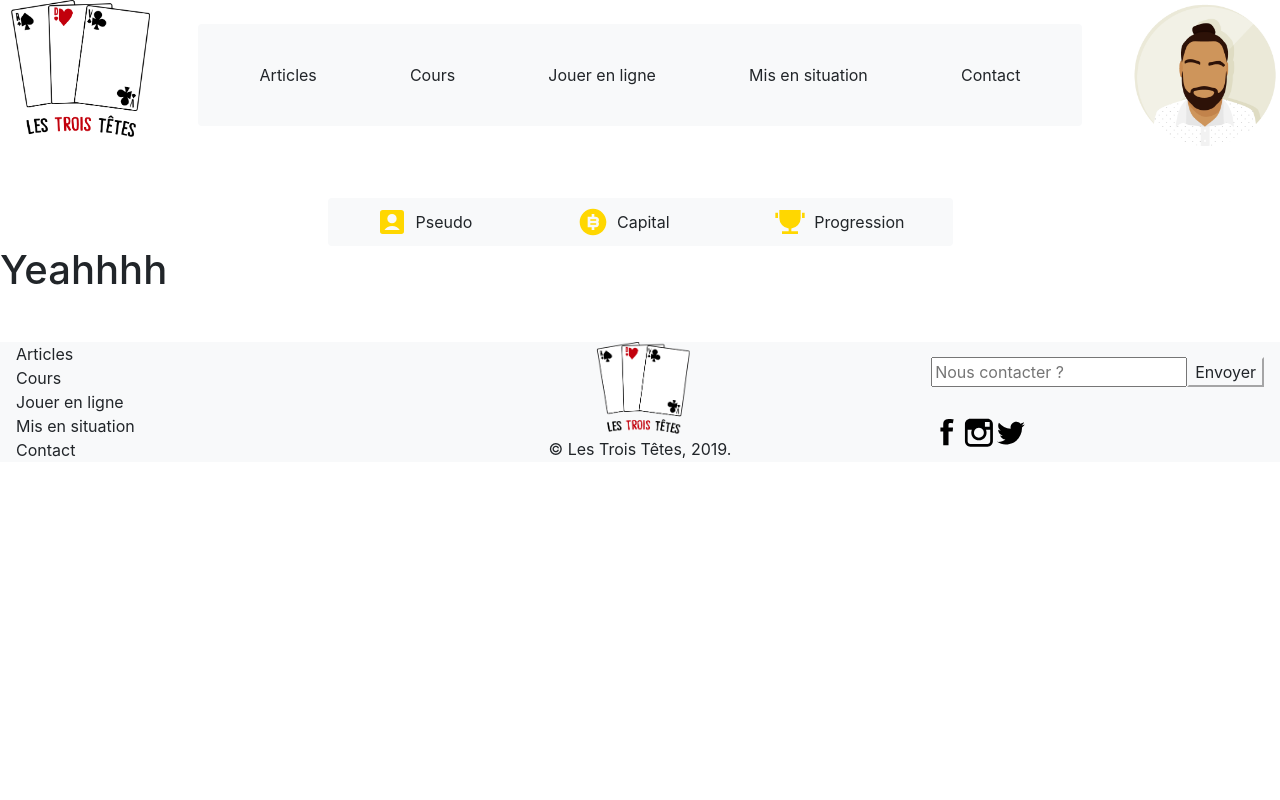
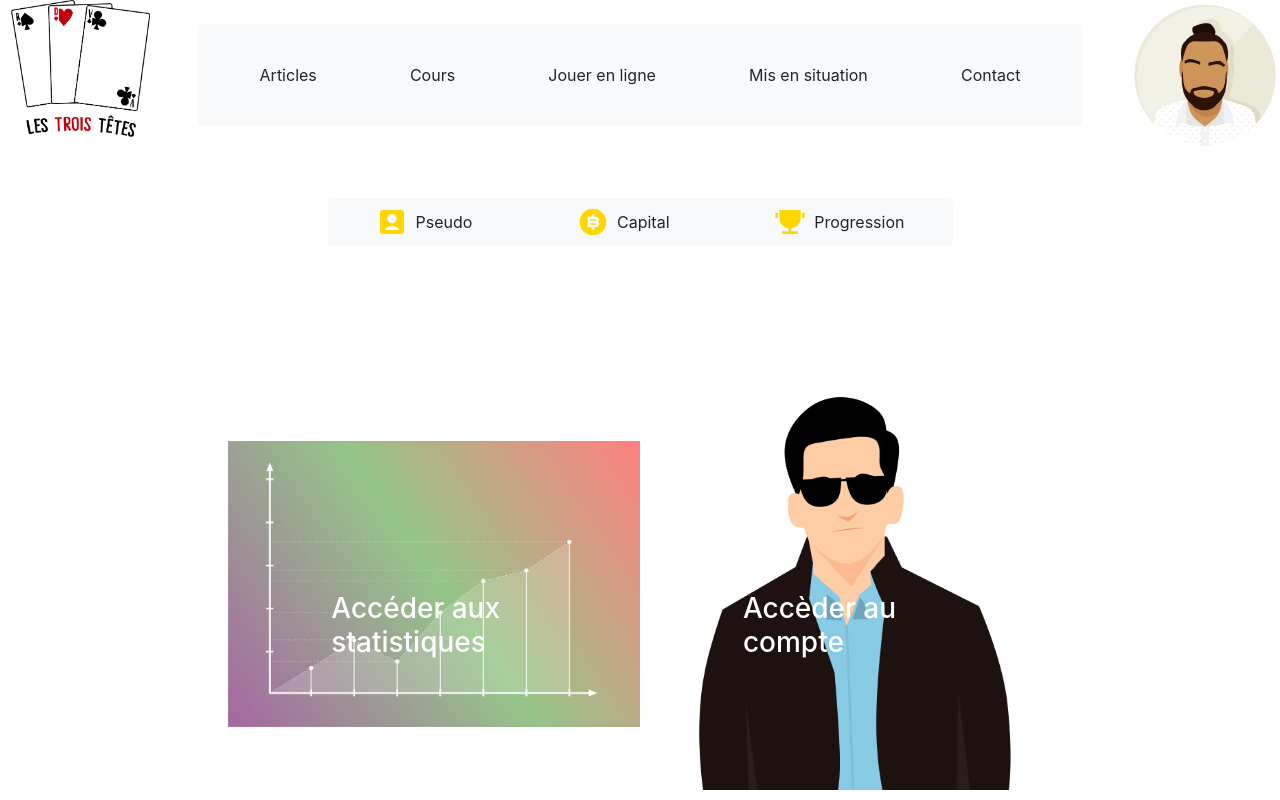
Before and after one commit to ThomFDV/projet-annuel-les-trois-tetes, an Angular app in the folder my-app/: page /account in a window 1280 px wide. Shown: the top 800 px of the page. Built offline with nearby package versions, Linux system fonts and the light colour scheme.

Commit message:
Add the content of home account

```diff
--- a/my-app/src/app/account/home-account/home-account.component.html
+++ b/my-app/src/app/account/home-account/home-account.component.html
@@ -1,6 +1,14 @@
 <section>
   <app-status-bar class="my-3"></app-status-bar>
-  <div>
-    <h1>Yeahhhh</h1>
+  <div class="container-fluid col-lg-8 d-flex mt-5">
+    <div class="w-50 position-relative c-account__image--effect">
+      <figure><img src="../../../assets/images/progress.png" alt="" class="c-account__image"></figure>
+      <a href="/"><h3 class="ahead">Accéder aux statistiques</h3></a>
+    </div>
+    <hr>
+    <div class="w-50 position-relative c-account__image--effect">
+      <figure><img src="../../../assets/images/avatar.jpg" alt="" class="c-account__image"></figure>
+      <a href="/"><h3 class="ahead">Accèder au compte</h3></a>
+    </div>
   </div>
 </section>
--- a/my-app/src/app/account/home-account/home-account.component.scss
+++ b/my-app/src/app/account/home-account/home-account.component.scss
@@ -0,0 +1,30 @@
+.c-account__image {
+  width: 100%;
+  height: 580px;
+  object-fit: contain;
+  position: relative;
+  z-index: -1;
+}
+
+.ahead {
+  width: fit-content;
+  position: absolute;
+  top: 50%;
+  left: 50%;
+  transform: translate(-50%);
+  margin: 0;
+  z-index: 1;
+  color: white;
+}
+
+.c-account__image--effect symbol img {
+  -webkit-filter: blur(0);
+  filter: blur(0);
+  -webkit-transition: .3s ease-in-out;
+  transition: .3s ease-in-out;
+
+  :hover {
+    -webkit-filter: blur(3px);
+    filter: blur(3px);
+  }
+}
--- /dev/null
+++ b/my-app/src/app/account/info-account/info-account.component.html
@@ -0,0 +1,3 @@
+<p>
+  info-account works!
+</p>
--- /dev/null
+++ b/my-app/src/app/account/info-account/info-account.component.ts
@@ -0,0 +1,15 @@
+import { Component, OnInit } from '@angular/core';
+
+@Component({
+  selector: 'app-info-account',
+  templateUrl: './info-account.component.html',
+  styleUrls: ['./info-account.component.scss']
+})
+export class InfoAccountComponent implements OnInit {
+
+  constructor() { }
+
+  ngOnInit() {
+  }
+
+}
--- a/my-app/src/app/app.module.ts
+++ b/my-app/src/app/app.module.ts
@@ -14,6 +14,7 @@ import { SimulationCollectionComponent } from './simulation/simulation-collectio
 import { SimulationPlayerComponent } from './simulation/simulation-player/simulation-player.component';
 import { StatusBarComponent } from './account/status-bar/status-bar.component';
 import { HomeAccountComponent } from './account/home-account/home-account.component';
+import { InfoAccountComponent } from './account/info-account/info-account.component';
 
 @NgModule({
   declarations: [
@@ -27,7 +28,8 @@ import { HomeAccountComponent } from './account/home-account/home-account.compon
     SimulationCollectionComponent,
     SimulationPlayerComponent,
     StatusBarComponent,
-    HomeAccountComponent
+    HomeAccountComponent,
+    InfoAccountComponent
   ],
   imports: [
     NgbModule,
```
Also changed, not shown: my-app/src/app/account/info-account/info-account.component.scss (added), my-app/src/assets/images/avatar.jpg (added), my-app/src/assets/images/progress.png (added).
